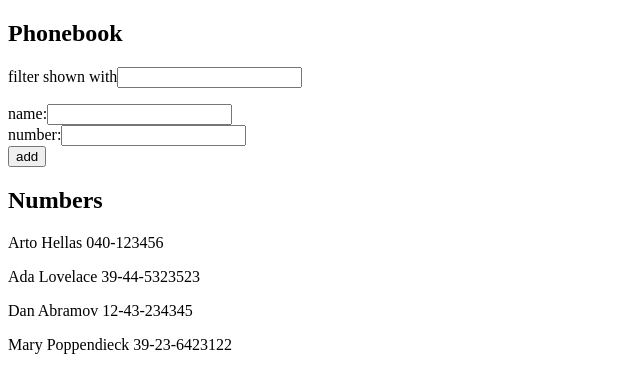
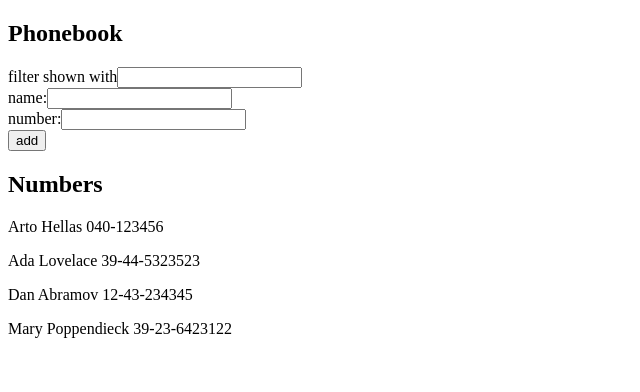
Before and after one commit to roopeak/full-stack-open, a React (Vite) app in the folder osa2/puhelinluettelo/: page / in a window 1280 px wide. Shown: the top 392 px of the page, without its empty margins (0-640 px from the left). Built offline with nearby package versions, Linux system fonts and the light colour scheme.

Commit message:
2.10 step5

```diff
--- a/osa2/puhelinluettelo/src/App.jsx
+++ b/osa2/puhelinluettelo/src/App.jsx
@@ -1,4 +1,7 @@
 import { useState } from 'react'
+import Filter from './components/Filter'
+import PersonForm from './components/PersonForm'
+import Persons from './components/Persons'
 
 const App = () => {
   const [persons, setPersons] = useState([
@@ -52,44 +55,18 @@ const App = () => {
   return (
     <div>
       <h2>Phonebook</h2>
-      <div>
-        <p>
-        filter shown with
-        <input
-          value={newFilter}
-          onChange={addFilter}
-          />
-        </p>
-
-      </div>
-      <form onSubmit={addName}>
-        <div>
-          name:
-          <input
-          value={newName}
-          onChange={handleNameChange}
-          />
-        </div>
-        <div>
-          number:
-          <input
-          value={newNumber}
-          onChange={handleNumberChange}
-          />
-        </div>
-        <div>
-          <button type="submit">add</button>
-        </div>
-      </form>
+      <Filter newFilter={newFilter} addFilter={addFilter} />
+      <PersonForm
+        newName={newName}
+        newNumber={newNumber}
+        handleNameChange={handleNameChange}
+        handleNumberChange={handleNumberChange}
+        addName={addName}
+      />
       <h2>Numbers</h2>
-      {persons.map(person =>
-        <p key={person.name}>
-          {person.name} {person.number}
-        </p>
-      )}
+      <Persons persons={persons} />
     </div>
   )
-
 }
 
 export default App
--- /dev/null
+++ b/osa2/puhelinluettelo/src/components/Filter.jsx
@@ -0,0 +1,16 @@
+const Filter = (props) => {
+    const newFilter = props.newFilter
+    const addFilter = props.addFilter
+
+    return (
+        <div>
+            filter shown with
+            <input
+            value={newFilter}
+            onChange={addFilter}
+            />
+        </div>
+    )
+}
+
+export default Filter
--- /dev/null
+++ b/osa2/puhelinluettelo/src/components/PersonForm.jsx
@@ -0,0 +1,31 @@
+const PersonForm = (props) => {
+    const newName = props.newName
+    const newNumber = props.newNumber
+    const addName = props.addName
+    const handleNameChange = props.handleNameChange
+    const handleNumberChange = props.handleNumberChange
+
+    return (
+        <form onSubmit={addName}>
+            <div>
+            name:
+            <input
+            value={newName}
+            onChange={handleNameChange}
+            />
+            </div>
+            <div>
+            number:
+            <input
+            value={newNumber}
+            onChange={handleNumberChange}
+            />
+            </div>
+            <div>
+            <button type="submit">add</button>
+            </div>
+        </form>
+    )
+}
+
+export default PersonForm
--- /dev/null
+++ b/osa2/puhelinluettelo/src/components/Persons.jsx
@@ -0,0 +1,16 @@
+const Persons = (props) => {
+
+    const persons = props.persons
+
+    return (
+        <div>
+            {persons.map(person =>
+                <p key={person.name}>
+                {person.name} {person.number}
+                </p>
+            )}
+        </div>
+    )
+}
+
+export default Persons
```
